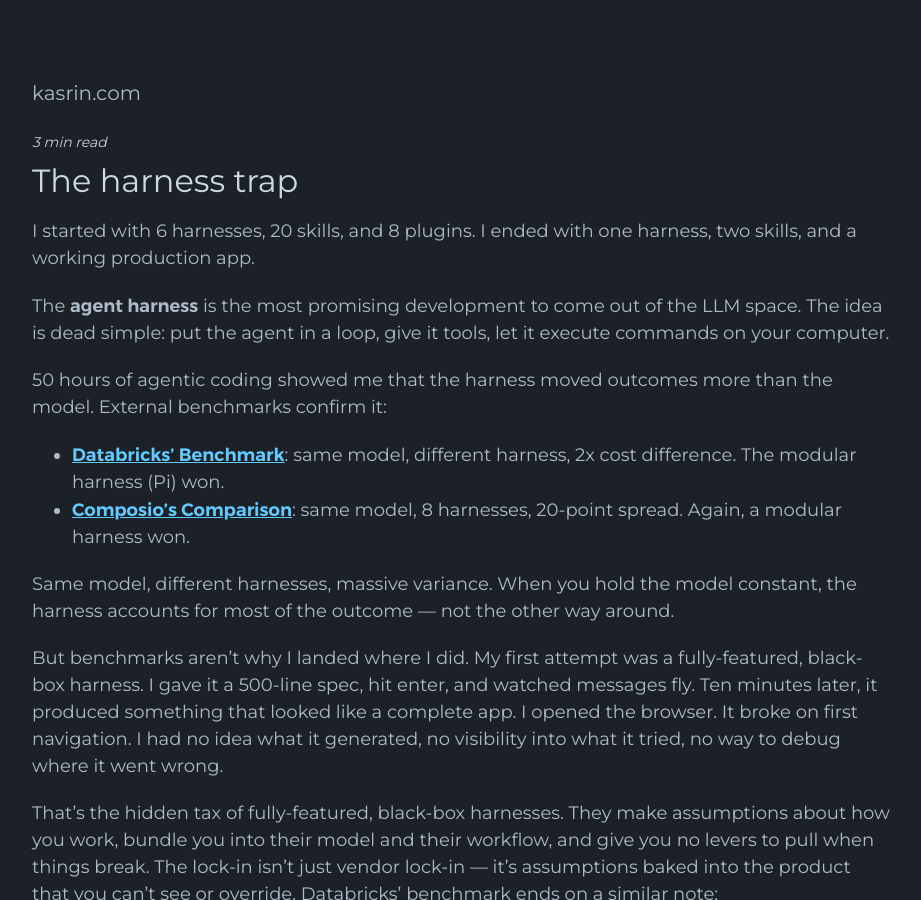
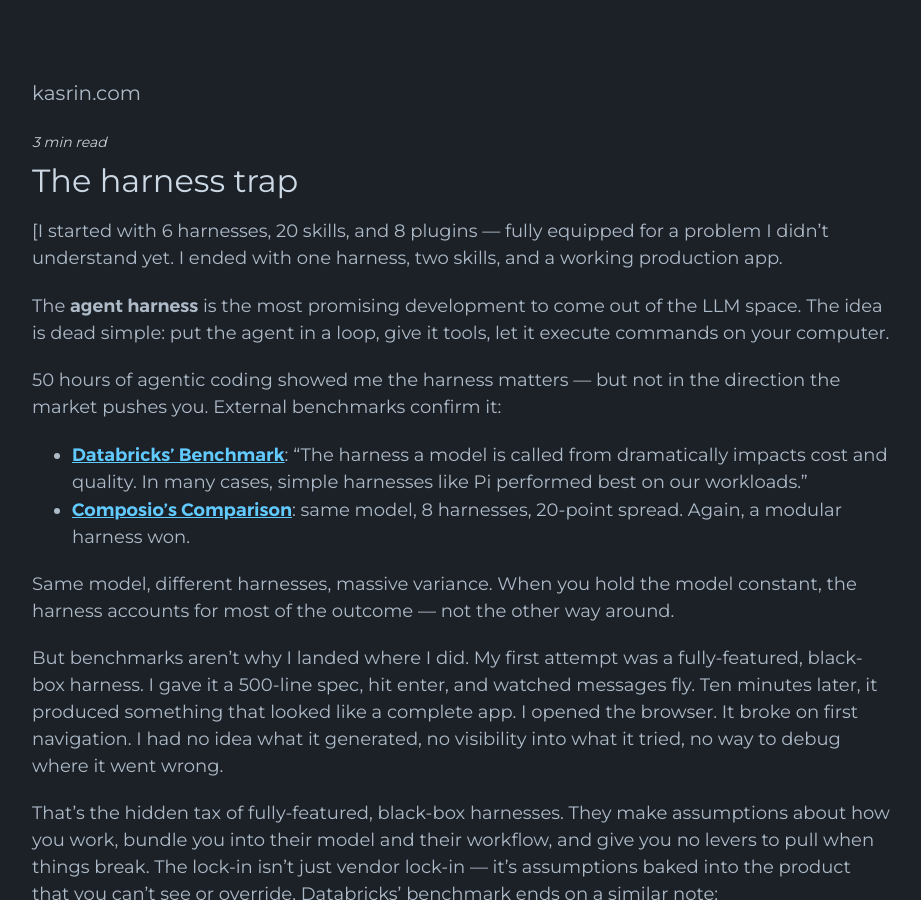
Before and after one commit to n42r/n42r.github.io, a Jekyll site: the page built from _posts/2026-09-15-the-harness-trap.md, in a window 1280 px wide and 900 px high. Shown: the whole window, without its empty margins (178-1099 px from the left). Built offline with Jekyll 4.4.1, drawn with Linux system fonts in a browser that asks for light colours.

Commit message:
updated articles

```diff
--- a/_posts/2026-09-15-the-harness-trap.md
+++ b/_posts/2026-09-15-the-harness-trap.md
@@ -9,13 +9,13 @@ series_title: The Agentic AI Skeleton
 
 # The harness trap
 
-I started with 6 harnesses, 20 skills, and 8 plugins. I ended with one harness, two skills, and a working production app.
+[I started with 6 harnesses, 20 skills, and 8 plugins — fully equipped for a problem I didn't understand yet. I ended with one harness, two skills, and a working production app.
 
 The **agent harness** is the most promising development to come out of the LLM space. The idea is dead simple: put the agent in a loop, give it tools, let it execute commands on your computer.
 
-50 hours of agentic coding showed me that the harness moved outcomes more than the model. External benchmarks confirm it:
+50 hours of agentic coding showed me the harness matters — but not in the direction the market pushes you. External benchmarks confirm it:
 
-- **[Databricks' Benchmark](https://www.databricks.com/blog/benchmarking-coding-agents-databricks-multi-million-line-codebase)**: same model, different harness, 2x cost difference. The modular harness (Pi) won.
+- **[Databricks' Benchmark](https://www.databricks.com/blog/benchmarking-coding-agents-databricks-multi-million-line-codebase)**: "The harness a model is called from dramatically impacts cost and quality. In many cases, simple harnesses like Pi performed best on our workloads."
 - **[Composio's Comparison](https://composio.dev/content/best-ai-agent-harnesses)**: same model, 8 harnesses, 20-point spread. Again, a modular harness won.
 
 Same model, different harnesses, massive variance. When you hold the model constant, the harness accounts for most of the outcome — not the other way around.
```
Also changed, not shown: _posts/2026-08-30-the-model-barely-matters.md (+1 -1 lines).
